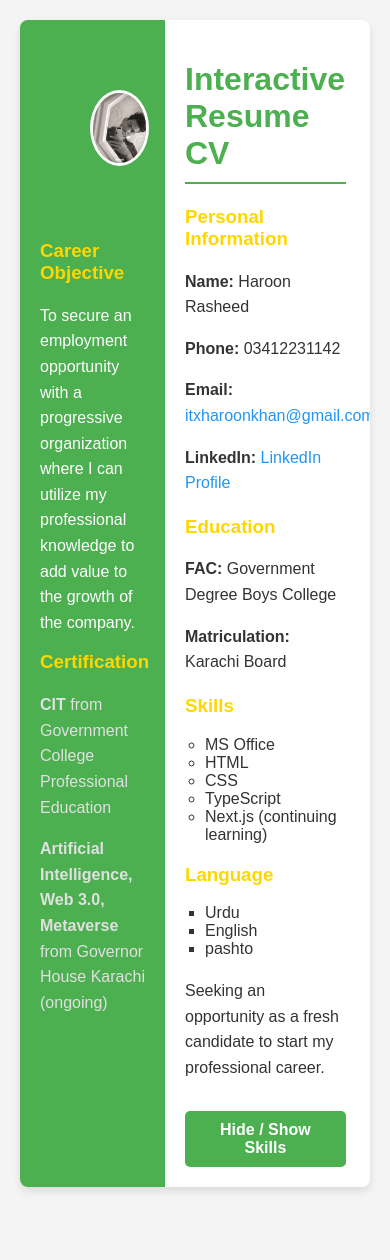
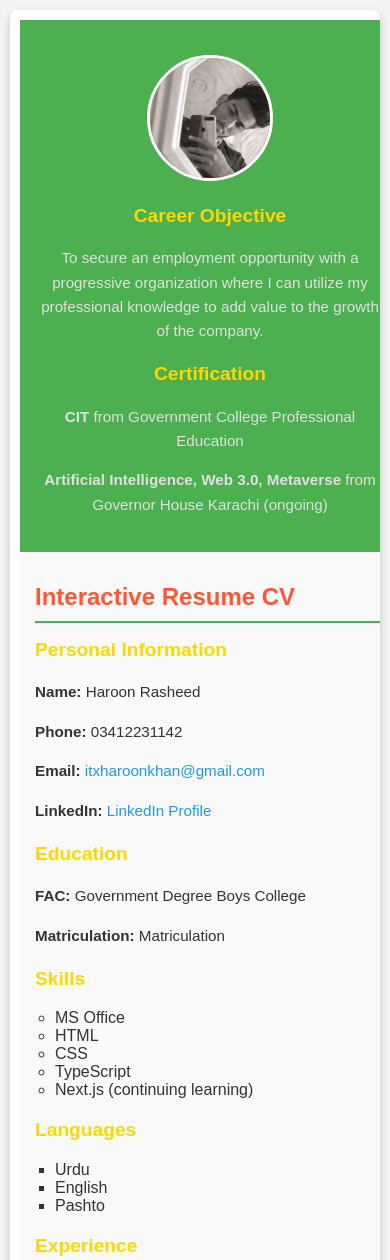
Before and after one commit to boy136boy/Hacathon-Milestone, a plain HTML site: page milestone-1/index.html in a window 390 px wide. Shown: the top 1260 px of the page. Before the commit the page ends 1207 px from the top, so only its background shows below. Drawn offline with Linux system fonts and the light colour scheme.

Commit message:
Add files via upload

```diff
--- a/milestone-1/index.html
+++ b/milestone-1/index.html
@@ -4,33 +4,26 @@
     <meta charset="UTF-8">
     <meta name="viewport" content="width=device-width, initial-scale=1.0">
     <link rel="stylesheet" href="style.css">
-
     <title>Document Resume</title>
 </head>
 <body>
-    <div class="Resume-conatiner">
-
+    <div class="Resume-container">
         <div class="left-section">
-            <img src="image/IMG_4416.jpg" alt="proflie picture" class="proflie-picture"  style="border-radius: 100%;
-            margin: 50px;">
+            <img src="image/IMG_4416.jpg" alt="Profile Picture" class="profile-picture">
             <section id="objective">
-            </section>
                 <h3>Career Objective</h3>
                 <p>To secure an employment opportunity with a progressive organization where I can utilize my professional knowledge to add value to the growth of the company.</p>
             </section>
-            </section>
-            <section id="certifition">
+            <section id="certification">
                 <h3>Certification</h3>
                 <p><b>CIT</b> from Government College Professional Education</p>
                 <p><b>Artificial Intelligence, Web 3.0, Metaverse</b> from Governor House Karachi (ongoing)</p>
             </section>
-
         </div>
-        <div>
 
         <div class="right-section">
             <h1>Interactive Resume CV</h1>
-                <section id="prosonal info">
+            <section id="personal-info">
                 <h3>Personal Information</h3>
                 <p><b>Name:</b> Haroon Rasheed</p>
                 <p><b>Phone:</b> 03412231142</p>
@@ -38,14 +31,13 @@
                 <p><b>LinkedIn:</b> <a href="#" target="_blank">LinkedIn Profile</a></p>
             </section>
 
-                <section id="eduction">
+            <section id="education">
                 <h3>Education</h3>
                 <p><b>FAC:</b> Government Degree Boys College</p>
-                <p><b>Matriculation:</b> Karachi Board</p>
+                <p><b>Matriculation:</b> Matriculation</p>
             </section>
 
-                <section id="skille">
-
+            <section id="skills">
                 <h3>Skills</h3>
                 <ul style="list-style-type:circle;">
                     <li>MS Office</li>
@@ -54,25 +46,23 @@
                     <li>TypeScript</li>
                     <li>Next.js (continuing learning)</li>
                 </ul>
+            </section>
 
-
-                </section>
             <section>
-                <h3>Language</h3>
+                <h3>Languages</h3>
                 <ul>
                     <li>Urdu</li>
                     <li>English</li>
-                    <li>pashto</li>
-
+                    <li>Pashto</li>
                 </ul>
             </section>
 
             <section id="work-experience">
+                <h3>Experience</h3>
                 <p>Seeking an opportunity as a fresh candidate to start my professional career.</p>
             </section>
 
-                <button  id="toggle-skills"><b>Hide / Show Skills</b></button>
-            </div>
+            <button id="toggle-skills"><b>Hide / Show Skills</b></button>
         </div>
     </div>
     <script src="main.js"></script>
--- a/milestone-1/main.js
+++ b/milestone-1/main.js
@@ -1,10 +1,9 @@
 var toggleButton = document.getElementById('toggle-skills');
-var skills = document.getElementById('skille');
+var skills = document.getElementById('skills'); // Match ID here
 toggleButton.addEventListener('click', function () {
     if (skills.style.display === "none" || skills.style.display === "") {
         skills.style.display = 'block';
-    }
-    else {
+    } else {
         skills.style.display = 'none';
     }
 });
--- a/milestone-1/style.css
+++ b/milestone-1/style.css
@@ -7,32 +7,35 @@ body {
     color: #333;
 }
 
-.Resume-conatiner {
+.Resume-container {
     display: flex;
     flex-direction: row;
     margin: 20px;
     background: #fff;
     border-radius: 8px;
-    box-shadow: 0 4px 8px rgba(0,0,0,0.1);
+    box-shadow: 0 4px 10px rgba(0, 0, 0, 0.2);
     overflow: hidden;
 }
 
 .left-section {
     width: 30%;
-    background-color: #4CAF50;
+    background-color: #4CAF50; /* Green */
     color: white;
     padding: 20px;
+    text-align: center;
 }
 
-.proflie-picture {
-    width: 50%;
-    margin-top: 50px;
+.profile-picture {
+    width: 100px; /* Adjusted for better mobile view */
+    height: 100px; /* Adjusted for better mobile view */
     border: 3px solid #fff;
-    margin-bottom: 30px;
+    border-radius: 50%;
+    margin: 20px auto;
+    object-fit: cover;
 }
 
 h3 {
-    color: #FFD700;
+    color: #FFD700; /* Gold */
     margin-top: 0;
 }
 
@@ -40,17 +43,18 @@ p {
     line-height: 1.6;
 }
 
-#objective p, #certifition p {
-    color: #e0e0e0;
+#objective p, #certification p {
+    color: #e0e0e0; /* Light Gray */
 }
 
 .right-section {
     width: 70%;
     padding: 20px;
+    background-color: #f9f9f9; /* Light Gray for contrast */
 }
 
 h1 {
-    color: #4CAF50;
+    color: #FF5733; /* Bright Red */
     border-bottom: 2px solid #4CAF50;
     padding-bottom: 10px;
 }
@@ -60,7 +64,7 @@ section {
 }
 
 a {
-    color: #2196F3;
+    color: #2196F3; /* Blue */
     text-decoration: none;
 }
 
@@ -74,34 +78,62 @@ ul {
 }
 
 button {
-    background-color: #4CAF50;
+    background-color: #FF5733; /* Bright Red */
     color: white;
     border: none;
     padding: 10px 20px;
-    border-radius: 5px;
+    border-radius: 8px; /* Rounded corners */
     cursor: pointer;
     font-size: 16px;
     font-weight: bold;
     margin-top: 10px;
+    transition: background-color 0.3s, transform 0.2s; /* Smooth transitions */
 }
 
 button:hover {
-    background-color: #45a049;
+    background-color: #C70039; /* Darker Red */
+    transform: scale(1.05); /* Slightly enlarge on hover */
 }
 
 /* Responsive Design */
-
-
 @media (max-width: 768px) {
     .Resume-container {
         flex-direction: column;
+        margin: 10px;
+        padding: 10px; /* Add padding for mobile */
     }
 
-    .left-section, .right-section {
-        flex-basis: 100%; /* Full width on small screens */
+    .left-section {
+        width: 100%; /* Full width on mobile */
+        padding: 15px; /* Adjust padding */
     }
 
-    .proflie-picture {
-        margin: 20px auto; /* Center the image */
+    .right-section {
+        width: 100%; /* Full width on mobile */
+        padding: 15px; /* Adjust padding */
+    }
+
+    .profile-picture {
+        width: 120px;
+        height: 120px;
+        margin: 20px auto;
+    }
+
+    h1 {
+        font-size: 1.5em;
+    }
+
+    h3 {
+        font-size: 1.2em;
+    }
+
+    p {
+        font-size: 0.95em; /* Adjust for better readability */
+    }
+
+    button {
+        width: 100%; /* Full width buttons on mobile */
+        padding: 15px; /* Increase padding for better touch target */
+        font-size: 18px; /* Slightly larger text */
     }
 }
```
Lines whose indentation alone changed are shown as unchanged.
